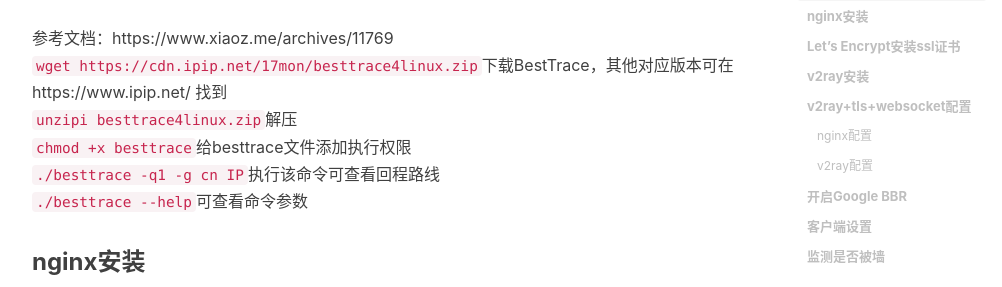
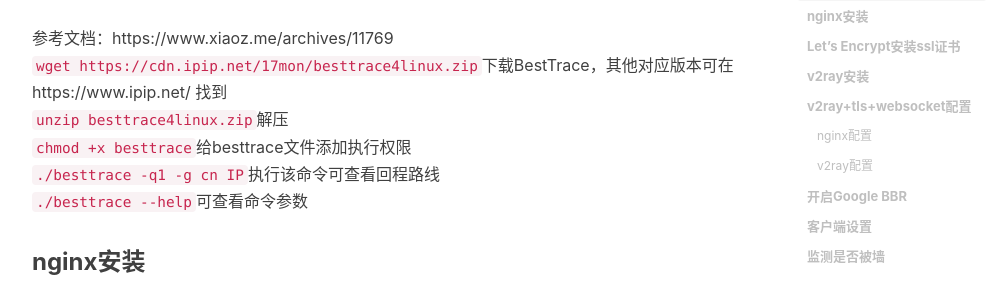
Before and after one commit to paladiny/paladiny.github.io, a Jekyll site: the page built from _posts/2019-06-17-v2ray configuration.markdown, in a window 1280 px wide and 900 px high, scrolled down 1031 px. Shown: the part 148-435 px from the top of the window, without its empty margins (233-1235 px from the left). Built offline with Jekyll 4.4.1, drawn with Linux system fonts in a browser that asks for light colours; nearby versions of some CDN libraries; comment, search, counter and statistics services are not loaded.

Commit message:
Update 2019-06-17-v2ray configuration.markdown

````diff
--- a/_posts/2019-06-17-v2ray configuration.markdown
+++ b/_posts/2019-06-17-v2ray configuration.markdown
@@ -33,7 +33,7 @@ service sshd restart `重启sshd`<br>
 ### 查看服务器回城线路
 参考文档：https://www.xiaoz.me/archives/11769<br>
 ```wget https://cdn.ipip.net/17mon/besttrace4linux.zip```下载BestTrace，其他对应版本可在https://www.ipip.net/ 找到<br>
-```unzipi besttrace4linux.zip```解压<br>
+```unzip besttrace4linux.zip```解压<br>
 ```chmod +x besttrace```给besttrace文件添加执行权限<br>
 ```./besttrace -q1 -g cn IP```执行该命令可查看回程路线 <br>
 ```./besttrace --help```可查看命令参数<br>
````
